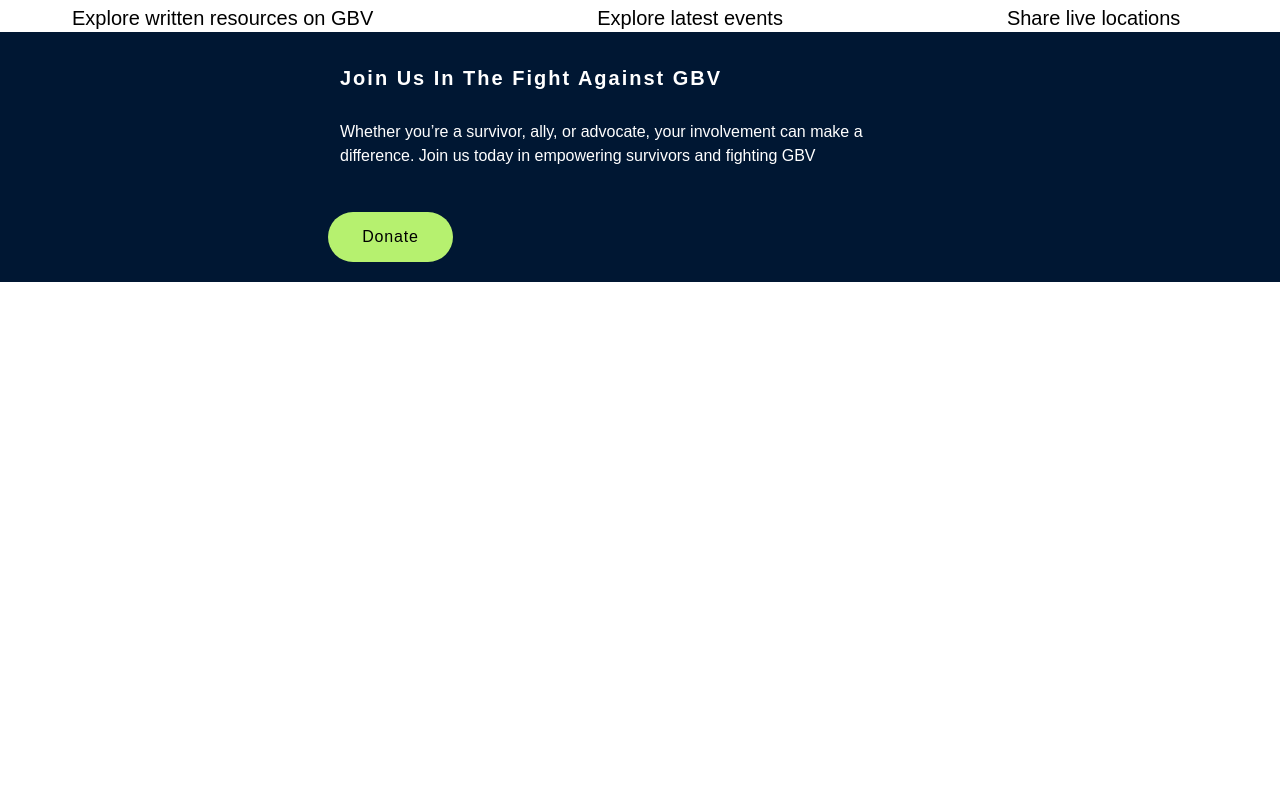
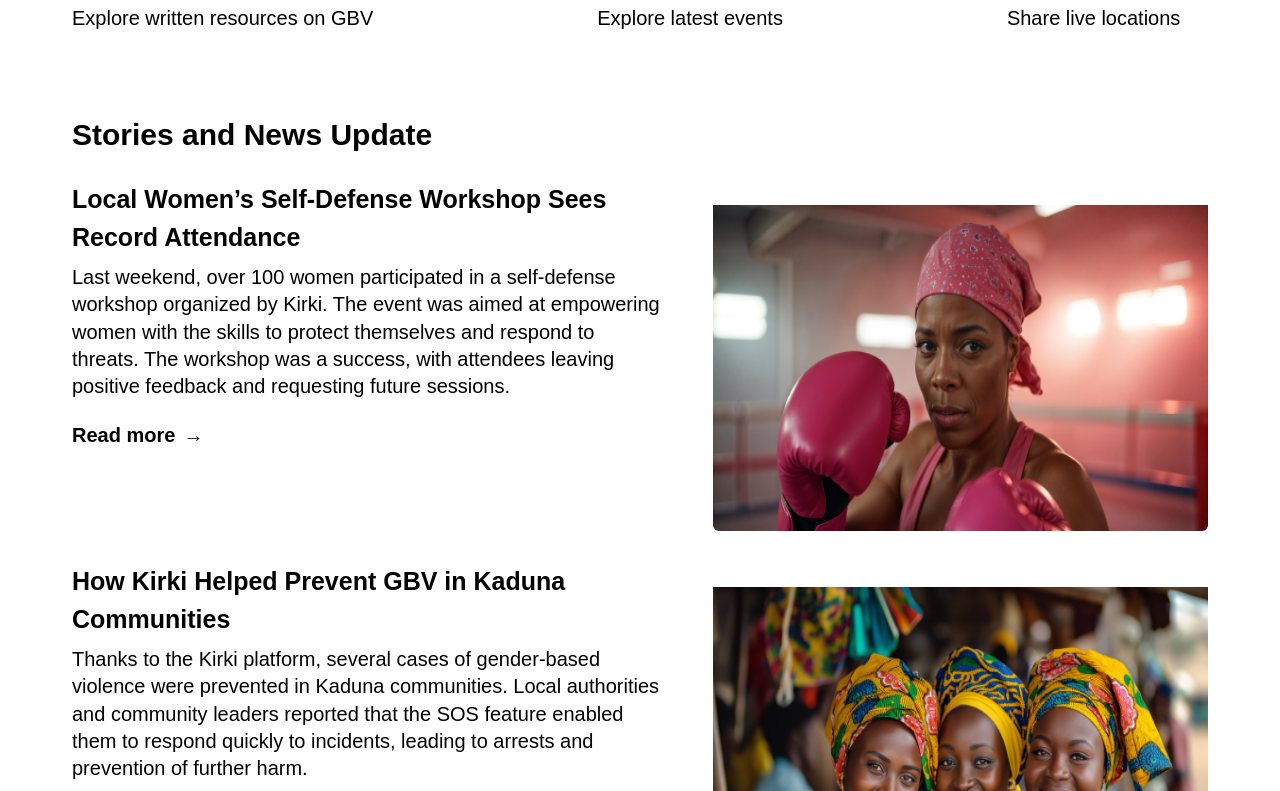
Before and after one commit to Jerryvic911/Justice, a Next.js app: page / in a window 1280 px wide. Shown: the part 1209-2000 px from the top of the page. Before the commit the page ends 1491 px from the top, so only its background shows below. Built offline with nearby package versions, Linux system fonts and the light colour scheme.

Commit message:
home made responsive and finished

```diff
--- a/src/app/features/Work.jsx
+++ b/src/app/features/Work.jsx
@@ -1,5 +1,7 @@
 import React from "react";
 import Image from "next/image";
+import Update from "./skills-and-updates";
+
 
 const Work = () => {
   return (
@@ -49,6 +51,10 @@ const Work = () => {
               </li>
             </ul>
           </div>
+
+          <div className="mt-20">
+            <Update/>
+          </div>
         </div>
       </div>
     </div>
--- /dev/null
+++ b/src/app/features/skills-and-updates.jsx
@@ -0,0 +1,52 @@
+import Image from 'next/image';
+import React from 'react';
+import Awomen from '../image/Awomen.png';
+import Boxer from '../image/Boxer.png';
+
+const articles = [
+    {
+        title: "Local Women’s Self-Defense Workshop Sees Record Attendance",
+        description: "Last weekend, over 100 women participated in a self-defense workshop organized by Kirki. The event was aimed at empowering women with the skills to protect themselves and respond to threats. The workshop was a success, with attendees leaving positive feedback and requesting future sessions.",
+        image: Boxer
+    },
+    {
+        title: "How Kirki Helped Prevent GBV in Kaduna Communities",
+        description: "Thanks to the Kirki platform, several cases of gender-based violence were prevented in Kaduna communities. Local authorities and community leaders reported that the SOS feature enabled them to respond quickly to incidents, leading to arrests and prevention of further harm.",
+        image: Awomen
+    }
+];
+
+const Skills = () => {
+    return (
+        <div className=" ">
+            <div>
+                <h2 className='font-[600] text-[30px]  mb-6'>Stories and News Update</h2>
+            </div>
+
+            {articles.map((article, index) => (
+                <div className='flex flex-col gap-12 md:flex-row justify-between items-start mb-8' key={index}>
+                    <div className='text-wrap w-full md:w-[600px]'>
+                        <h1 className='font-[600] text-[25px] leading-[37.5px] mb-2'>{article.title}</h1>
+                        <p className='font-[500] text-[16px] md:text-[20px] leading-[27.32px] mb-4'>{article.description}</p>
+                        <button className='font-[600] text-[20px] leading-[37.5px] flex items-center'>
+                            Read more
+                            <span className='ml-2'>&#8594;</span>
+                        </button>
+                    </div>
+
+                    <div className='w-full md:w-auto'>
+                        <Image
+                            src={article.image}
+                            width={500}
+                            height={500}
+                            alt={article.title}
+                            className='pt-6 h-[350px] w-[500px] object-fit rounded-md'
+                        />
+                    </div>
+                </div>
+            ))}
+        </div>
+    );
+}
+
+export default Skills;
```
Also changed, not shown: src/app/image/Awomen.png (added), src/app/image/Boxer.png (added).
